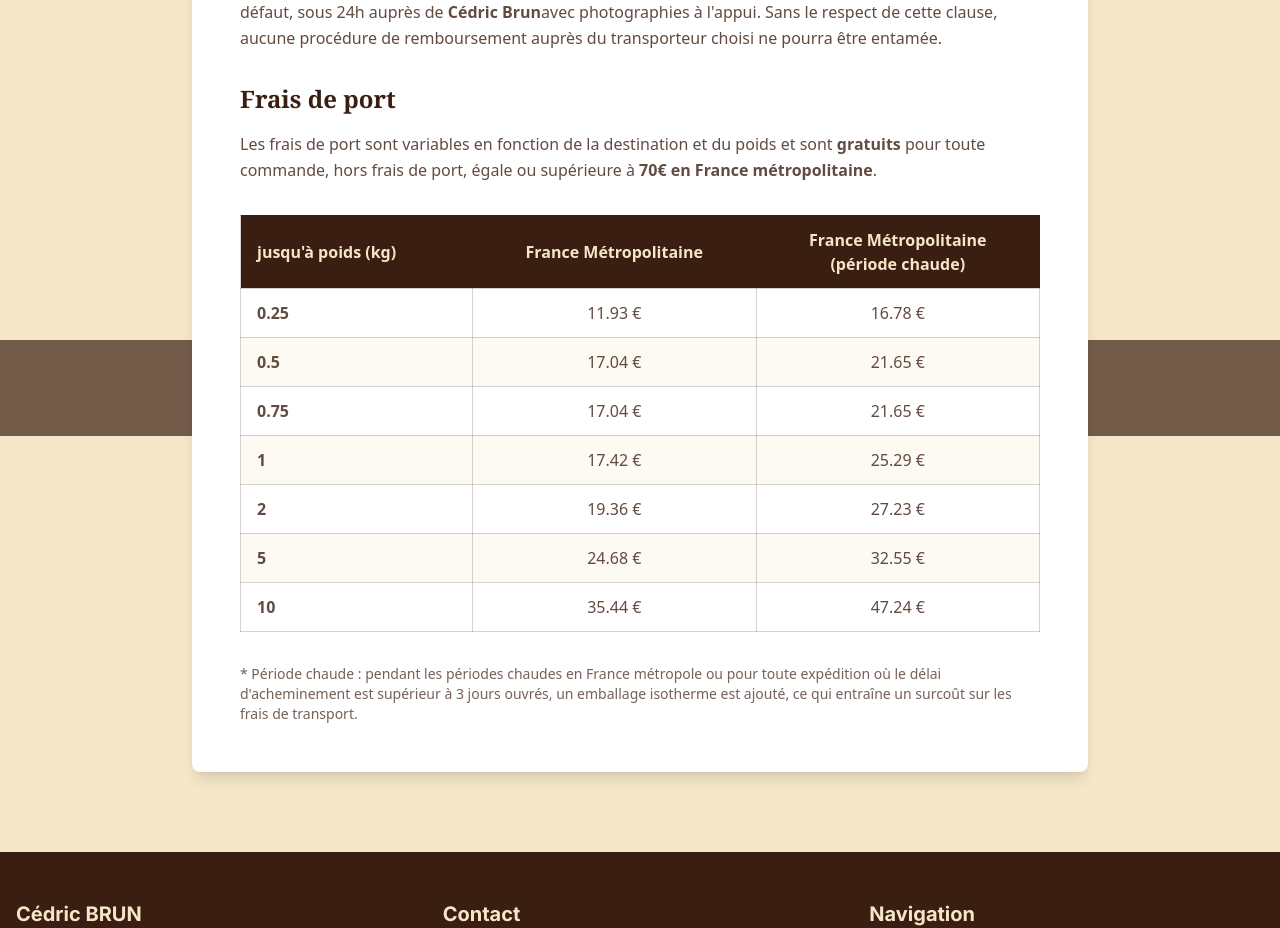
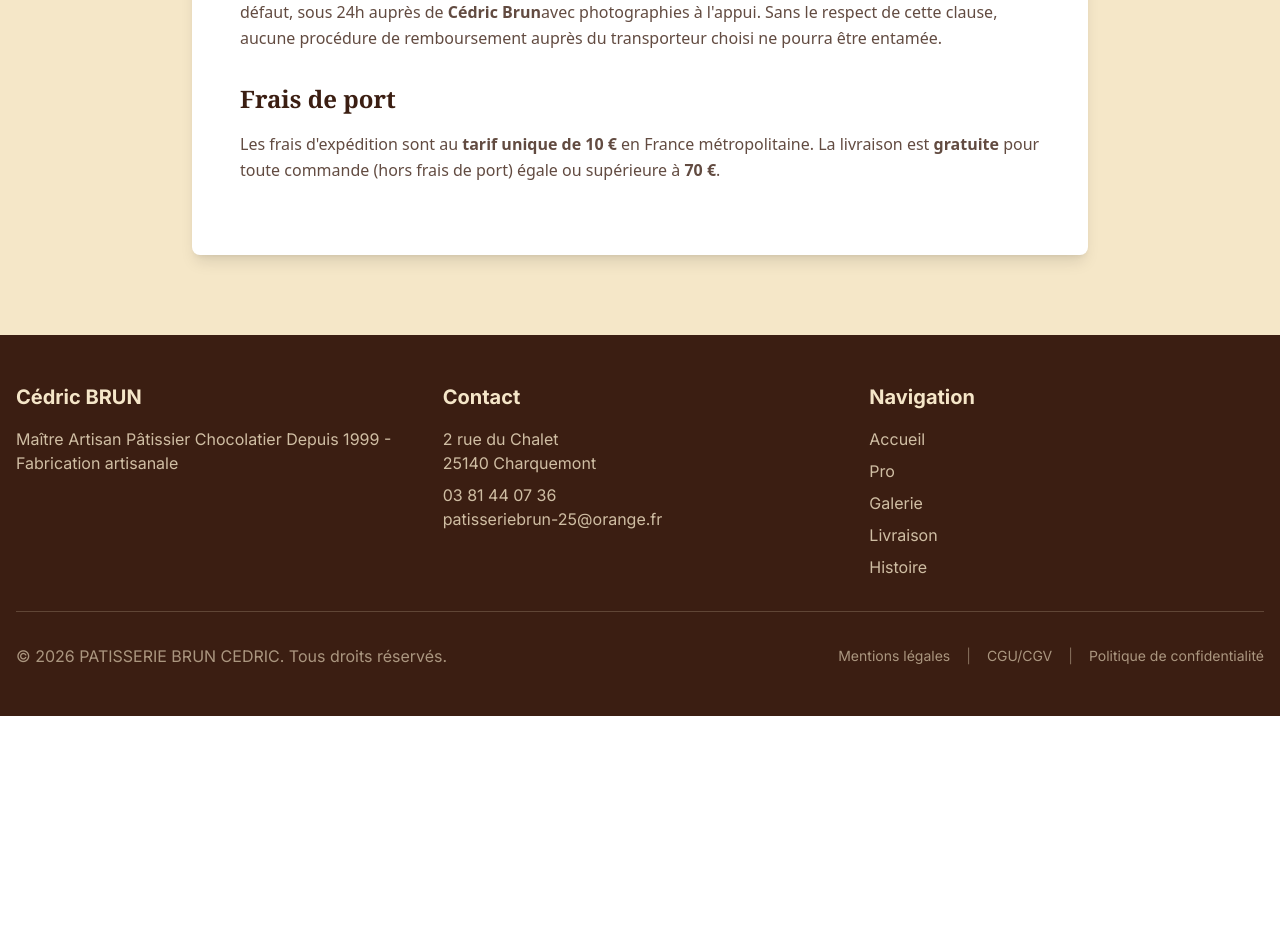
Before and after one commit to lbrun25/chocolat-brun, a Next.js app: page /livraison in a window 1280 px wide. Shown: the part 1260-2188 px from the top of the page. After the commit the page ends 1976 px from the top, so only its background shows below. Built offline with nearby package versions, Linux system fonts and the light colour scheme; no server answers.

Commit message:
frais de livraison

```diff
--- a/app/livraison/page.tsx
+++ b/app/livraison/page.tsx
@@ -1,5 +1,5 @@
 import { Metadata } from 'next'
-import { getShippingRates } from '@/lib/shipping'
+import { FLAT_SHIPPING_COST, FREE_SHIPPING_THRESHOLD } from '@/lib/shipping'
 
 export const metadata: Metadata = {
   title: 'Livraison et frais de port – Cédric Brun',
@@ -7,7 +7,6 @@ export const metadata: Metadata = {
 }
 
 export default function LivraisonPage() {
-  const shippingRates = getShippingRates()
 
   return (
     <div className="min-h-screen bg-chocolate-light/30 py-20">
@@ -89,51 +88,8 @@ export default function LivraisonPage() {
                 Frais de port
               </h2>
               <p className="leading-relaxed mb-6">
-                Les frais de port sont variables en fonction de la destination et du poids et sont <strong>gratuits</strong> pour
-                toute commande, hors frais de port, égale ou supérieure à <strong>70€ en France métropolitaine</strong>.
-              </p>
-
-              {/* Tableau des tarifs */}
-              <div className="overflow-x-auto my-8">
-                <table className="w-full border-collapse border border-chocolate-dark/20 text-sm md:text-base">
-                  <thead>
-                    <tr className="bg-chocolate-dark text-chocolate-light">
-                      <th className="border border-chocolate-dark/20 px-4 py-3 text-left font-semibold">
-                        jusqu'à poids (kg)
-                      </th>
-                      <th className="border border-chocolate-dark/20 px-4 py-3 text-center font-semibold">
-                        France Métropolitaine
-                      </th>
-                      <th className="border border-chocolate-dark/20 px-4 py-3 text-center font-semibold">
-                        France Métropolitaine<br />(période chaude)
-                      </th>
-                    </tr>
-                  </thead>
-                  <tbody>
-                    {shippingRates.standard.map((rate, index) => (
-                      <tr
-                        key={rate.maxWeight}
-                        className={index % 2 === 0 ? 'bg-white' : 'bg-chocolate-light/20'}
-                      >
-                        <td className="border border-chocolate-dark/20 px-4 py-3 font-semibold">
-                          {rate.maxWeight}
-                        </td>
-                        <td className="border border-chocolate-dark/20 px-4 py-3 text-center">
-                          {rate.price.toFixed(2)} €
-                        </td>
-                        <td className="border border-chocolate-dark/20 px-4 py-3 text-center">
-                          {shippingRates.hotPeriod[index].price.toFixed(2)} €
-                        </td>
-                      </tr>
-                    ))}
-                  </tbody>
-                </table>
-              </div>
-
-              <p className="text-sm text-chocolate-dark/70 mt-4">
-                * Période chaude : pendant les périodes chaudes en France métropole ou pour toute expédition où
-                le délai d'acheminement est supérieur à 3 jours ouvrés, un emballage isotherme est ajouté, ce qui
-                entraîne un surcoût sur les frais de transport.
+                Les frais d&apos;expédition sont au <strong>tarif unique de {FLAT_SHIPPING_COST} €</strong> en France métropolitaine.
+                La livraison est <strong>gratuite</strong> pour toute commande (hors frais de port) égale ou supérieure à <strong>{FREE_SHIPPING_THRESHOLD} €</strong>.
               </p>
             </section>
           </div>
--- a/lib/shipping.ts
+++ b/lib/shipping.ts
@@ -1,80 +1,32 @@
 /**
  * Calcul des frais de port pour la France Métropolitaine
- * Gratuit au-dessus de 70€ TTC
+ * Prix unique : 10 €. Gratuit au-dessus de 70€ TTC.
  */
 
 export const FREE_SHIPPING_THRESHOLD = 70 // € TTC
 
-// Tarifs de port standard (France Métropolitaine)
-const STANDARD_SHIPPING_RATES = [
-  { maxWeight: 0.25, price: 11.93 },
-  { maxWeight: 0.5, price: 17.04 },
-  { maxWeight: 0.75, price: 17.04 },
-  { maxWeight: 1, price: 17.42 },
-  { maxWeight: 2, price: 19.36 },
-  { maxWeight: 5, price: 24.68 },
-  { maxWeight: 10, price: 35.44 },
-]
-
-// Tarifs de port période chaude (France Métropolitaine)
-const HOT_PERIOD_SHIPPING_RATES = [
-  { maxWeight: 0.25, price: 16.78 },
-  { maxWeight: 0.5, price: 21.65 },
-  { maxWeight: 0.75, price: 21.65 },
-  { maxWeight: 1, price: 25.29 },
-  { maxWeight: 2, price: 27.23 },
-  { maxWeight: 5, price: 32.55 },
-  { maxWeight: 10, price: 47.24 },
-]
+/** Frais de port en prix unique (€) */
+export const FLAT_SHIPPING_COST = 10
 
 /**
- * Détermine si on est en période chaude
- * Pour l'instant, on retourne false par défaut
- * Peut être étendu pour vérifier la date ou la destination
+ * Calcule les frais de port (tarif unique).
+ * @param _weightInGrams Poids total en grammes (ignoré, conservé pour compatibilité d’API)
+ * @param subtotalTTC Sous-total TTC de la commande (hors frais de port)
+ * @returns Frais de port en euros (10 €), ou 0 si livraison gratuite (sous-total ≥ seuil)
  */
-function isHotPeriod(): boolean {
-  // TODO: Implémenter la logique de détection de période chaude
-  // Par exemple: vérifier la date (été) ou la destination
-  return false
+export function calculateShippingCost(
+  _weightInGrams: number,
+  subtotalTTC: number
+): number {
+  if (subtotalTTC >= FREE_SHIPPING_THRESHOLD) {
+    return 0
+  }
+  return FLAT_SHIPPING_COST
 }
 
 /**
- * Calcule les frais de port en fonction du poids (en grammes)
- * @param weightInGrams Poids total en grammes
- * @param subtotalTTC Sous-total TTC de la commande (hors frais de port)
- * @param useHotPeriod Utiliser les tarifs période chaude (optionnel)
- * @returns Frais de port en euros, ou 0 si gratuit
- */
-export function calculateShippingCost(
-  weightInGrams: number,
-  subtotalTTC: number,
-  useHotPeriod?: boolean
-): number {
-  // Gratuit si le sous-total dépasse le seuil
-  if (subtotalTTC >= FREE_SHIPPING_THRESHOLD) {
-    return 0
-  }
-
-  const weightInKg = weightInGrams / 1000
-  const rates = useHotPeriod ?? isHotPeriod() ? HOT_PERIOD_SHIPPING_RATES : STANDARD_SHIPPING_RATES
-
-  // Trouver le tarif approprié selon le poids
-  for (const rate of rates) {
-    if (weightInKg <= rate.maxWeight) {
-      return rate.price
-    }
-  }
-
-  // Si le poids dépasse 10kg, retourner le tarif maximum
-  return rates[rates.length - 1].price
-}
-
-/**
- * Retourne tous les tarifs de port pour affichage
+ * Retourne le tarif de port pour affichage (prix unique).
  */
 export function getShippingRates() {
-  return {
-    standard: STANDARD_SHIPPING_RATES,
-    hotPeriod: HOT_PERIOD_SHIPPING_RATES,
-  }
+  return { flat: FLAT_SHIPPING_COST }
 }
```
